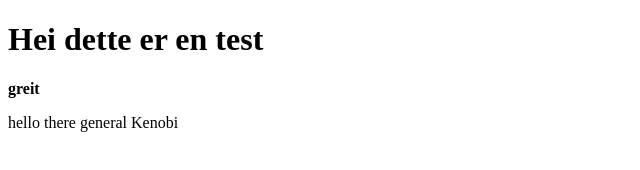
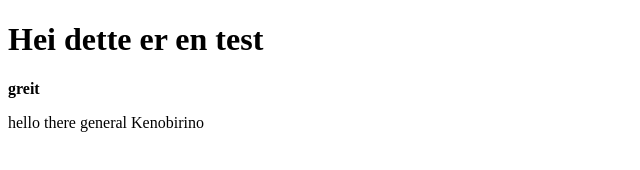
Before and after one commit to FredericBendixen/test, a plain HTML site: page index.html in a window 1280 px wide. Shown: the full height of the page, 0-640 px from the left. Drawn offline with Linux system fonts and the light colour scheme.

Commit message:
test 3 branch

```diff
--- a/index.html
+++ b/index.html
@@ -8,6 +8,6 @@
 <body>
     <h1>Hei dette er en test</h1>
     <b>greit</b>
-    <p>hello there general Kenobi</p>
+    <p>hello there general Kenobirino</p>
 </body>
 </html>
```
